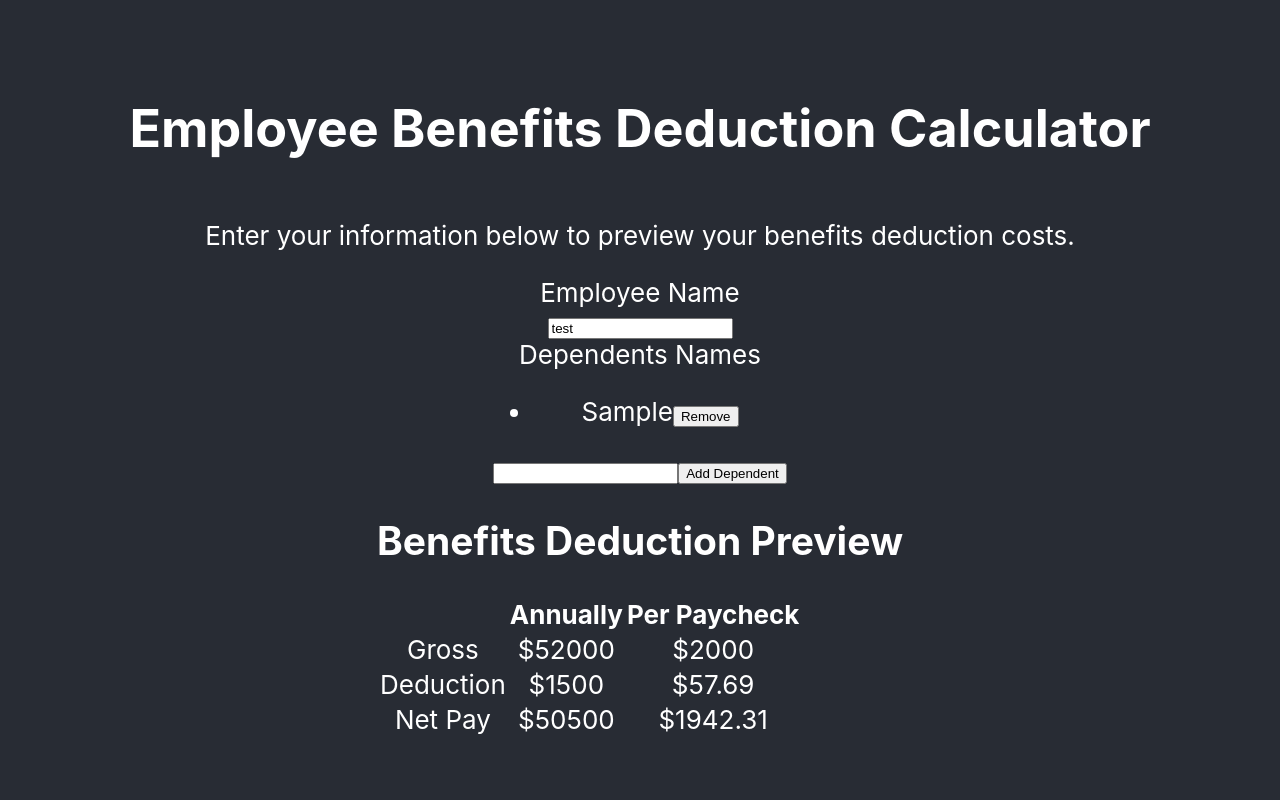
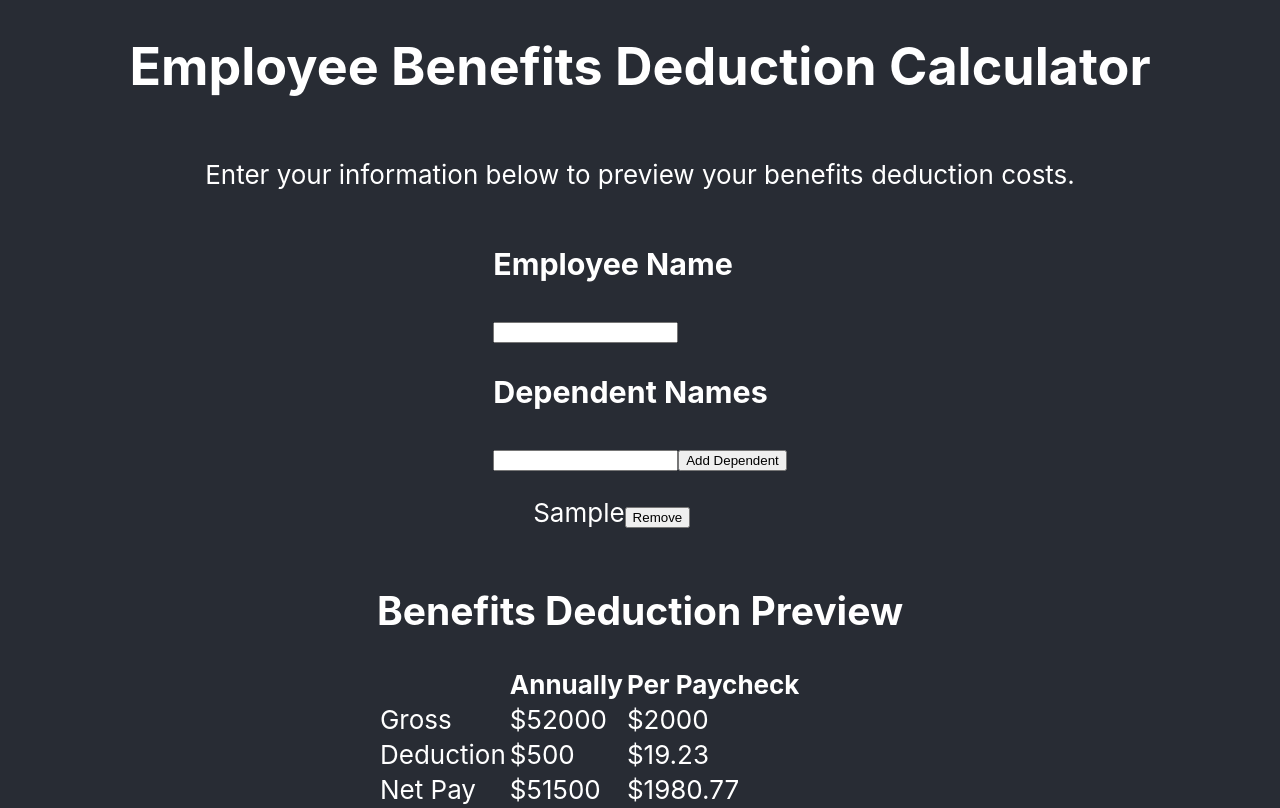
Before and after one commit to jetpackgone/benefits-deduction-calculator, a React (Create React App) app: page / in a window 1280 px wide. Both pictures are taken after typing "Sample" into the empty fields and a click on the button "Add Dependent". Built offline with nearby package versions, Linux system fonts and the light colour scheme.

Commit message:
Updated styles and added basic validation

```diff
--- a/src/App.css
+++ b/src/App.css
@@ -1,38 +1,14 @@
-.App {
-  text-align: center;
-}
-
-.App-logo {
-  height: 40vmin;
-  pointer-events: none;
-}
-
-@media (prefers-reduced-motion: no-preference) {
-  .App-logo {
-    animation: App-logo-spin infinite 20s linear;
-  }
-}
-
 .App-header {
   background-color: #282c34;
   min-height: 100vh;
   display: flex;
   flex-direction: column;
   align-items: center;
-  justify-content: center;
+  justify-content: flex-start;
   font-size: calc(10px + 2vmin);
   color: white;
 }
 
-.App-link {
-  color: #61dafb;
+ul {
+  list-style-type: none;
 }
-
-@keyframes App-logo-spin {
-  from {
-    transform: rotate(0deg);
-  }
-  to {
-    transform: rotate(360deg);
-  }
-}
--- a/src/App.tsx
+++ b/src/App.tsx
@@ -3,13 +3,14 @@ import './App.css';
 import { BenefitsPreview } from './components/BenefitsPreview';
 import { DependentsField } from './components/DependentsField';
 import { EmployeeField } from './components/EmployeeField';
+import { Dependent } from './models/dependent';
 
-export class App extends React.Component<{}, { employeeName: string, dependentNames: string[] }> {
+export class App extends React.Component<{}, { employeeName: string, dependents: Dependent[] }> {
   constructor(props: any) {
     super(props);
     this.state = {
-      employeeName: 'test',
-      dependentNames: []
+      employeeName: '',
+      dependents: []
     }
     this.updateEmployeeName = this.updateEmployeeName.bind(this);
     this.updateDependentNames = this.updateDependentNames.bind(this);
@@ -21,9 +22,9 @@ export class App extends React.Component<{}, { employeeName: string, dependentNa
     });
   }
 
-  updateDependentNames(newDependentNames: string[]) {
+  updateDependentNames(newDependents: Dependent[]) {
     this.setState({
-      dependentNames: newDependentNames
+      dependents: newDependents
     });
   }
 
@@ -35,9 +36,11 @@ export class App extends React.Component<{}, { employeeName: string, dependentNa
           <p>
             Enter your information below to preview your benefits deduction costs.
           </p>
-          <EmployeeField name={this.state.employeeName} onEmployeeNameUpdated={this.updateEmployeeName}></EmployeeField>
-          <DependentsField names={this.state.dependentNames} onDependentNamesUpdated={this.updateDependentNames}></DependentsField>
-          <BenefitsPreview employeeName={this.state.employeeName} dependentNames={this.state.dependentNames}></BenefitsPreview>
+          <div>
+            <EmployeeField name={this.state.employeeName} onEmployeeNameUpdated={this.updateEmployeeName}></EmployeeField>
+            <DependentsField dependents={this.state.dependents} onDependentNamesUpdated={this.updateDependentNames}></DependentsField>
+          </div>
+          <BenefitsPreview employeeName={this.state.employeeName} dependentNames={this.state.dependents.map(x => x.name)}></BenefitsPreview>
         </header>
       </div>
     );
--- a/src/components/DependentsField.tsx
+++ b/src/components/DependentsField.tsx
@@ -1,29 +1,31 @@
 import React from "react";
+import { Dependent } from "../models/dependent";
 import { NameTextInput } from "./NameTextInput";
 
-class DependentsListItem extends React.Component <{ name: string, onDependentRemoved: Function }, {}> {
+class DependentsListItem extends React.Component <{ data: Dependent, onDependentRemoved: Function }, {}> {
   constructor(props: any) {
     super(props);
     this.removeDependent = this.removeDependent.bind(this);
   }
 
   removeDependent() {
-    this.props.onDependentRemoved(this.props.name);
+    this.props.onDependentRemoved(this.props.data.id);
   }
 
   render() {
     return (<li>
-      {this.props.name}
+      {this.props.data.name}
       <button onClick={this.removeDependent}>Remove</button>
     </li>);
   }
 }
 
-class AddDependentTextField extends React.Component<{ onDependentAdded: Function }, { name: string }> {
+class AddDependentTextField extends React.Component<{ onDependentAdded: Function }, { name: string, isInvalid: boolean }> {
   constructor(props: any) {
     super(props);
     this.state = {
-      name: ''
+      name: '',
+      isInvalid: false
     }
     this.addDependent = this.addDependent.bind(this);
     this.handleNameChange = this.handleNameChange.bind(this);
@@ -31,15 +33,26 @@ class AddDependentTextField extends React.Component<{ onDependentAdded: Function
 
   handleNameChange(newName: string) {
     this.setState({
-      name: newName
+      name: newName,
+      isInvalid: !newName
     });
   }
 
   addDependent(event: any) {
-    this.props.onDependentAdded(this.state.name);
-    this.setState({
-      name: ''
-    });
+    if (!this.state.name) {
+      this.setState({
+        isInvalid: true
+      });
+    } else {
+      let newDependent: Dependent = {
+        id: Math.random() * 1000000 + 1,
+        name: this.state.name
+      };
+      this.props.onDependentAdded(newDependent);
+      this.setState({
+        name: ''
+      });
+    }
   }
 
   render() {
@@ -47,39 +60,40 @@ class AddDependentTextField extends React.Component<{ onDependentAdded: Function
       <div>
         <NameTextInput name={this.state.name} onNameChange={this.handleNameChange} onEnter={this.addDependent}></NameTextInput>
         <button onClick={this.addDependent}>Add Dependent</button>
+        {this.state.isInvalid ? 'Dependent name cannot be empty': ''}
       </div>
     )
   }
 }
 
-export class DependentsField extends React.Component<{ names: string[], onDependentNamesUpdated: Function }, {}> {
+export class DependentsField extends React.Component<{ dependents: Dependent[], onDependentNamesUpdated: Function }, {}> {
   constructor(props: any) {
     super(props);
     this.handleDependentAdded = this.handleDependentAdded.bind(this);
     this.handleDependentRemoved = this.handleDependentRemoved.bind(this);
   }
 
-  handleDependentAdded(newName: string) {
-    this.props.onDependentNamesUpdated([...this.props.names, newName]);
+  handleDependentAdded(newDependent: Dependent) {
+    this.props.onDependentNamesUpdated([...this.props.dependents, newDependent]);
   }
 
-  handleDependentRemoved(name: string) {
-    this.props.onDependentNamesUpdated(this.props.names.filter(x => x !== name));
+  handleDependentRemoved(dependentId: number) {
+    this.props.onDependentNamesUpdated(this.props.dependents.filter(x => x.id !== dependentId));
   }
 
   render() {
-    const names = this.props.names.map(name => {
-      return <DependentsListItem name={name} onDependentRemoved={this.handleDependentRemoved}></DependentsListItem>
+    const names = this.props.dependents.map(dependent => {
+      return <DependentsListItem key={dependent.id} data={dependent} onDependentRemoved={this.handleDependentRemoved}></DependentsListItem>
     });
     return (
       <div>
-        Dependents Names
+        <h3>Dependent Names</h3>
         <div>
+          <AddDependentTextField onDependentAdded={this.handleDependentAdded}></AddDependentTextField>
           {names.length === 0 ? "No dependents specified." : ""}
           <ul>
             {names}
           </ul>
-          <AddDependentTextField onDependentAdded={this.handleDependentAdded}></AddDependentTextField>
         </div>
       </div>
     );
--- a/src/components/EmployeeField.tsx
+++ b/src/components/EmployeeField.tsx
@@ -1,21 +1,28 @@
 import React from "react";
 import { NameTextInput } from "./NameTextInput";
 
-export class EmployeeField extends React.Component<{ name: string, onEmployeeNameUpdated: Function }, { value: string }> {
+export class EmployeeField extends React.Component<{ name: string, onEmployeeNameUpdated: Function }, { isInvalid: boolean }> {
   constructor(props: any) {
     super(props);
+    this.state = {
+      isInvalid: false
+    }
     this.handleNameChange = this.handleNameChange.bind(this);
   }
 
   handleNameChange(newName: string) {
+    this.setState({
+      isInvalid: !newName
+    });
     this.props.onEmployeeNameUpdated(newName);
   }
 
   render() {
     return (
       <div>
-        <div>Employee Name</div>
+        <h3>Employee Name</h3>
         <NameTextInput name={this.props.name} onNameChange={this.handleNameChange}></NameTextInput>
+        {this.state.isInvalid ? 'Employee name cannot be empty': ''}
       </div>
     );
   }
--- /dev/null
+++ b/src/models/dependent.ts
@@ -0,0 +1,4 @@
+export interface Dependent {
+  name: string;
+  id: number;
+}
```
Also changed, not shown: 2 other files (tests, documents, lock files or other folders).
